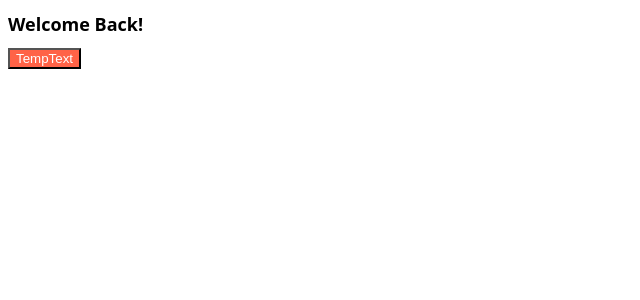
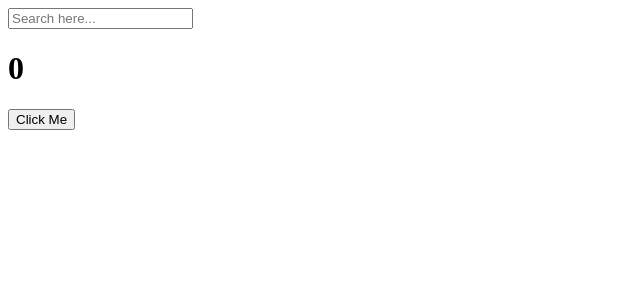
Before and after one commit to wkdtpzld/ReactJsPractice, a React (Create React App) app in the folder react-start/: page / in a window 1280 px wide. Shown: the top 300 px of the page, without its empty margins (0-640 px from the left). Built offline with nearby package versions, Linux system fonts and the light colour scheme.

Commit message:
React useEffect Practice

```diff
--- a/react-start/package.json
+++ b/react-start/package.json
@@ -9,7 +9,7 @@
     "prop-types": "^15.8.1",
     "react": "^18.2.0",
     "react-dom": "^18.2.0",
-    "react-scripts": "5.0.1",
+    "react-scripts": "^5.0.1",
     "web-vitals": "^2.1.4"
   },
   "scripts": {
--- a/react-start/src/App.js
+++ b/react-start/src/App.js
@@ -1,11 +1,29 @@
-import Button from "./Button";
-import styles from "./App.module.css";
+import { useState, useEffect } from "react";
 
 function App() {
+  const [counter, setValue] = useState(0);
+  const [keyword, setKeyword] = useState("");
+  const onClick = () => setValue((prev) => prev + 1);
+  const onChange = (event) => setKeyword(event.target.value);
+
+  console.log("i run all the time");
+
+  useEffect(() => {
+    console.log("CALL THE AN API");
+  }, []);
+  useEffect(() => {
+    if (keyword !== "" && keyword.length > 5) {
+      console.log("SEARCH FOR", keyword);
+    }
+  }, [keyword]);
+  useEffect(() => {
+    console.log("I run when 'counter' changes");
+  }, [counter]);
   return (
     <div>
-      <h1 className={styles.title}>Welcome Back!</h1>
-      <Button text="TempText"/>
+      <input value={ keyword } type="text" placeholder="Search here..." onChange={onChange} />
+      <h1>{counter}</h1>
+      <button onClick={onClick}>Click Me</button>
     </div>
   );
 }
--- a/react-start/src/index.js
+++ b/react-start/src/index.js
@@ -4,7 +4,5 @@
 
 const root = ReactDOM.createRoot(document.getElementById('root'));
 root.render(
-  <React.StrictMode>
-    <App />
-  </React.StrictMode>
+  <App />
 );
```
Also changed, not shown: react-start/public/index.html (+0 -23 lines), 1 other file (tests, documents, lock files or other folders).
